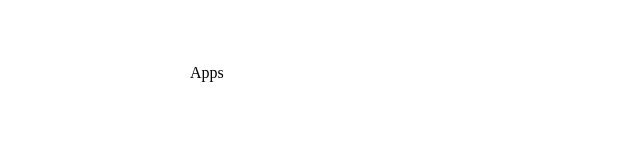
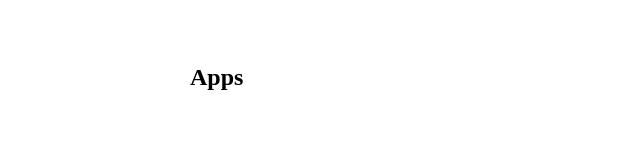
Before and after one commit to Scoreaux/monzo-code-challenge, a React app: page /#/apps in a window 1280 px wide. Shown: the top 160 px of the page, without its empty margins (0-640 px from the left). Built offline with nearby package versions, Linux system fonts and the light colour scheme; sample sign-in values are in the browser's storage.

Commit message:
Added AppList component

```diff
--- /dev/null
+++ b/src/components/AppList/AppList.jsx
@@ -0,0 +1,17 @@
+import React, { Component } from 'react';
+
+class AppList extends Component {
+  state = {
+    list: [],
+  }
+
+  render() {
+    return (
+      <div>
+        <h2>Apps</h2>
+      </div>
+    );
+  }
+}
+
+export default AppList;
--- /dev/null
+++ b/src/components/AppList/index.js
@@ -0,0 +1 @@
+export { default } from './AppList';
--- a/src/containers/App/App.jsx
+++ b/src/containers/App/App.jsx
@@ -5,6 +5,7 @@ import { Switch, Route } from 'react-router';
 import { signIn, validateToken } from 'src/api/auth';
 import Authenticate from 'src/components/Authenticate';
 import PrivateRoute from 'src/containers/PrivateRoute';
+import AppList from 'src/components/AppList';
 
 import styles from './App.scss';
 
@@ -104,7 +105,7 @@ class App extends Component {
             <PrivateRoute
               exact
               path="/apps"
-              render={() => (<div>Apps</div>)}
+              render={() => (<AppList />)}
               isAuthenticated={auth.accessToken}
               loginPath="/"
             />
--- a/src/containers/PrivateRoute/PrivateRoute.jsx
+++ b/src/containers/PrivateRoute/PrivateRoute.jsx
@@ -2,7 +2,6 @@ import React from 'react';
 import { Redirect } from 'react-router-dom';
 
 export default ({ isAuthenticated, loginPath, render, ...rest }) => {
-  console.log(isAuthenticated);
   if (isAuthenticated) {
     return render(rest);
   }
```
Also changed, not shown: 1 other file (tests, documents, lock files or other folders).
